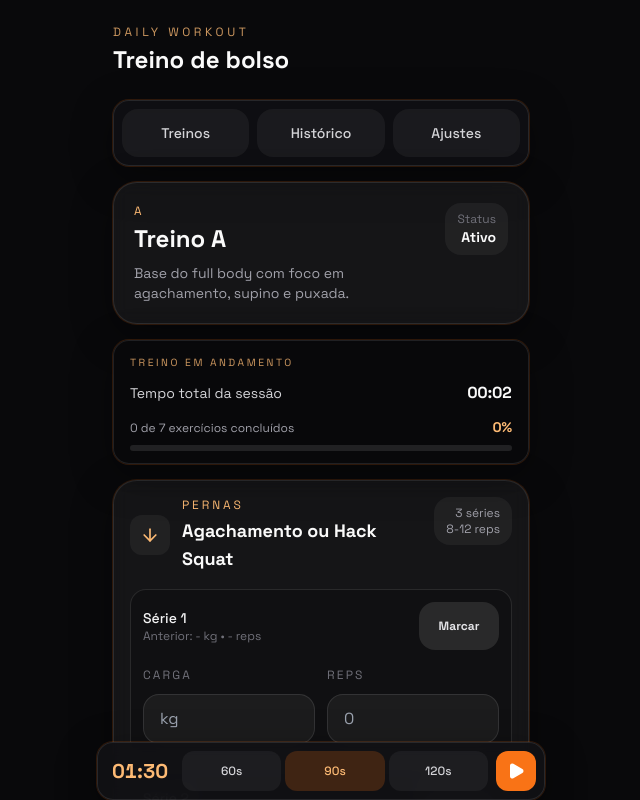
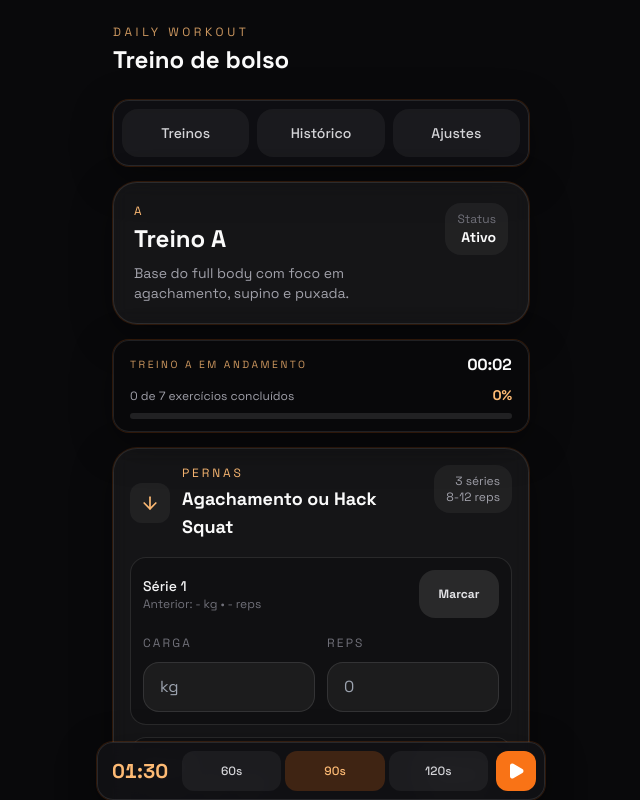
Before and after one commit to lnrdgst/daily-workout, a React (Vite) app: page /workout/A in a window 1280 px wide. Both pictures are taken after a click on the button "Iniciar treino". Shown: the top 800 px of the page, without its empty margins (319-959 px from the left). Built offline with nearby package versions, Linux system fonts and the light colour scheme.

Commit message:
style: compacta resumo do treino em andamento

```diff
--- a/src/pages/WorkoutPage.tsx
+++ b/src/pages/WorkoutPage.tsx
@@ -13,18 +13,18 @@ import type { WorkoutProgressSummary } from '@/utils/workoutProgress';
 import { getWorkoutProgress } from '@/utils/workoutProgress';
 
 type WorkoutSessionIndicatorProps = {
+  workoutId: string;
   duration: string;
   progress: WorkoutProgressSummary;
 };
 
-const WorkoutSessionIndicator = ({ duration, progress }: WorkoutSessionIndicatorProps) => (
+const WorkoutSessionIndicator = ({ workoutId, duration, progress }: WorkoutSessionIndicatorProps) => (
   <div className="rounded-2xl border border-white/10 bg-zinc-950/85 px-4 py-3 text-sm shadow-glow backdrop-blur-sm">
-    <p className="text-[0.65rem] uppercase tracking-[0.24em] text-accent-300/80">Treino em andamento</p>
-    <div className="mt-2 flex items-center justify-between gap-3">
-      <p className="min-w-0 text-sm text-zinc-300">Tempo total da sessão</p>
+    <div className="flex items-center justify-between gap-3">
+      <p className="min-w-0 truncate text-[0.65rem] uppercase tracking-[0.24em] text-accent-300/80">Treino {workoutId} em andamento</p>
       <p className="shrink-0 text-base font-semibold tabular-nums text-zinc-50">{duration}</p>
     </div>
-    <div className="mt-3 flex items-baseline justify-between gap-3">
+    <div className="mt-2 flex items-baseline justify-between gap-3">
       <p className="min-w-0 text-xs text-zinc-400">
         {progress.completedExercises} de {progress.totalExercises} exercícios concluídos
       </p>
@@ -123,7 +123,7 @@ export const WorkoutPage = () => {
       {isTraining ? (
         <>
           <section className="sticky z-10" style={{ top: 'max(env(safe-area-inset-top), 0.5rem)' }}>
-            <WorkoutSessionIndicator duration={duration} progress={progress!} />
+            <WorkoutSessionIndicator workoutId={activeDraft.workoutId} duration={duration} progress={progress!} />
           </section>
 
           <RestTimer />
```
